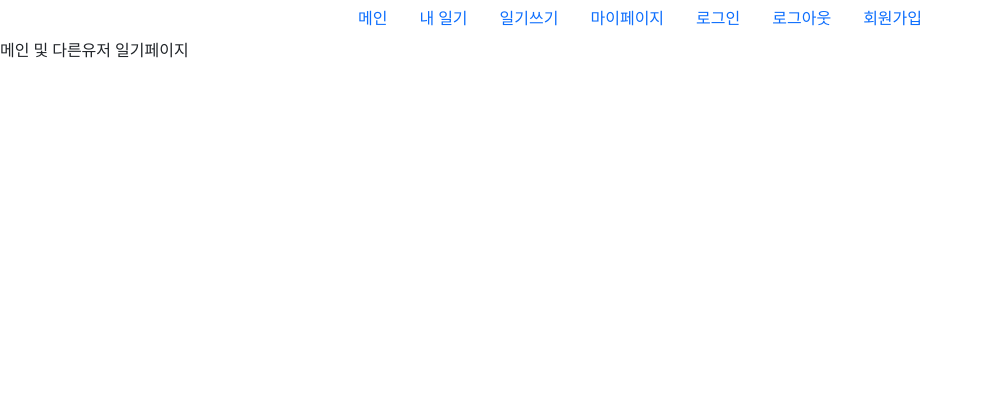
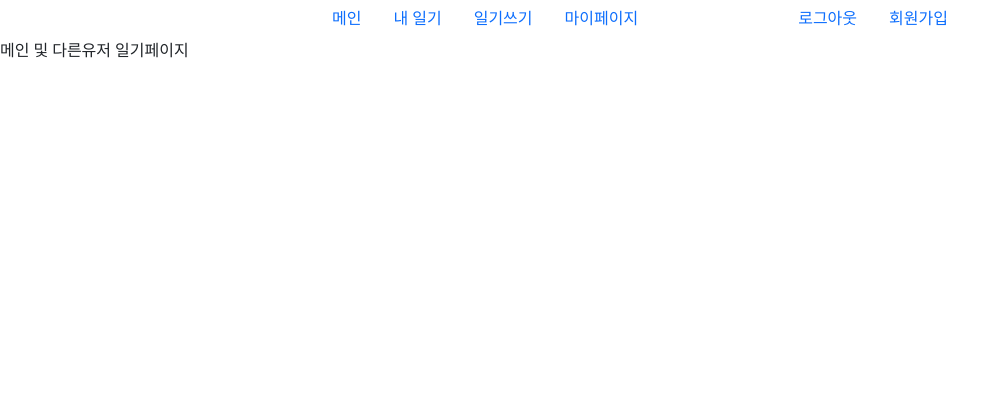
Before and after one commit to jihyeon4956/EmotionalDiary, a Flask app: page / in a window 1280 px wide. Shown: the part 301-721 px from the top of the page, without its empty margins (0-1008 px from the left). Run offline with Flask 3, Linux system fonts and the light colour scheme; the visitor is signed in with stand-in values (Sample User, id 1).

Commit message:
Update : change table and apply login/logout

```diff
--- a/app.py
+++ b/app.py
@@ -8,28 +8,33 @@ app.secret_key = 'any random string'
 
 @app.route('/')
 def home():
-    return render_template('index.html')
+    id= session.get('id',None)
+    return render_template('index.html',id=id)
 
 @app.route('/write')
 def write():
     if 'id' in session:
-        return render_template('write.html')
+        id= session.get('id',None)
+        return render_template('write.html',id=id)
     return render_template('login.html')
 
 @app.route('/view')
 def view():
-    return render_template('index.html')
+    id= session.get('id',None)
+    return render_template('index.html',id=id)
 
 @app.route('/myview')
 def myview():
     if 'id' in session:
-        return render_template('myview.html')
+        id= session.get('id',None)
+        return render_template('myview.html',id=id)
     return render_template('login.html')
 
 @app.route('/mypage')
 def mypage():
     if 'id' in session:
-        return render_template('mypage.html')
+        id= session.get('id',None)
+        return render_template('mypage.html',id=id)
     return render_template('login.html')
 
 @app.route('/join')
@@ -40,7 +45,8 @@ def join():
 def login():
     if request.method == 'POST':
         session['id'] = request.form['id']
-        return render_template('index.html')
+        id= session.get('id',None)
+        return render_template('index.html',id=id)
     return render_template('login.html')
 
 @app.route('/logout', methods=["GET"])
@@ -48,8 +54,8 @@ def logout():
     session.pop('id', None)
     return render_template('index.html')
 
-@app.route("/guestbook", methods=['GET','POST'])
-def guestbook_post():
+@app.route("/writediary", methods=['GET','POST'])
+def writediary_post():
     if request.method == 'POST':
         name_receive = request.form['name_give']
         comment_receive = request.form['comment_give']
@@ -57,10 +63,10 @@ def guestbook_post():
             'name':name_receive,
             'comment':comment_receive
         }
-        db.fan.insert_one(doc)
+        db.diary.insert_one(doc)
 
         return jsonify({'msg': '전송완료!'})
-    all_comments = list(db.fan.find({},{'_id':False}))
+    all_comments = list(db.diary.find({},{'_id':False}))
     return jsonify({'result': all_comments})
 
 if __name__ == '__main__':
--- a/templates/layout.html
+++ b/templates/layout.html
@@ -46,11 +46,26 @@
         <a class="nav-link" href="/mypage">마이페이지</a>
     </li>
     <li class="nav-item">
-        <a class="nav-link" href="/login">로그인</a>
+        <a class="nav-link"></a>
     </li>
+    <li class="nav-item">
+        <a class="nav-link"></a>
+    </li>
+    <li class="nav-item">
+        <a class="nav-link"></a>
+    </li>
+    <li class="nav-item">
+        <a class="nav-link"></a>
+    </li>
+    {% if id %}
     <li class="nav-item">
         <a class="nav-link" onclick="location.href='/logout'">로그아웃</a>
     </li>
+    {%  else %}
+    <li class="nav-item">
+        <a class="nav-link" href="/login">로그인</a>
+    </li>
+    {% endif %}
     <li class="nav-item">
         <a class="nav-link" href="/join">회원가입</a>
     </li>
```
